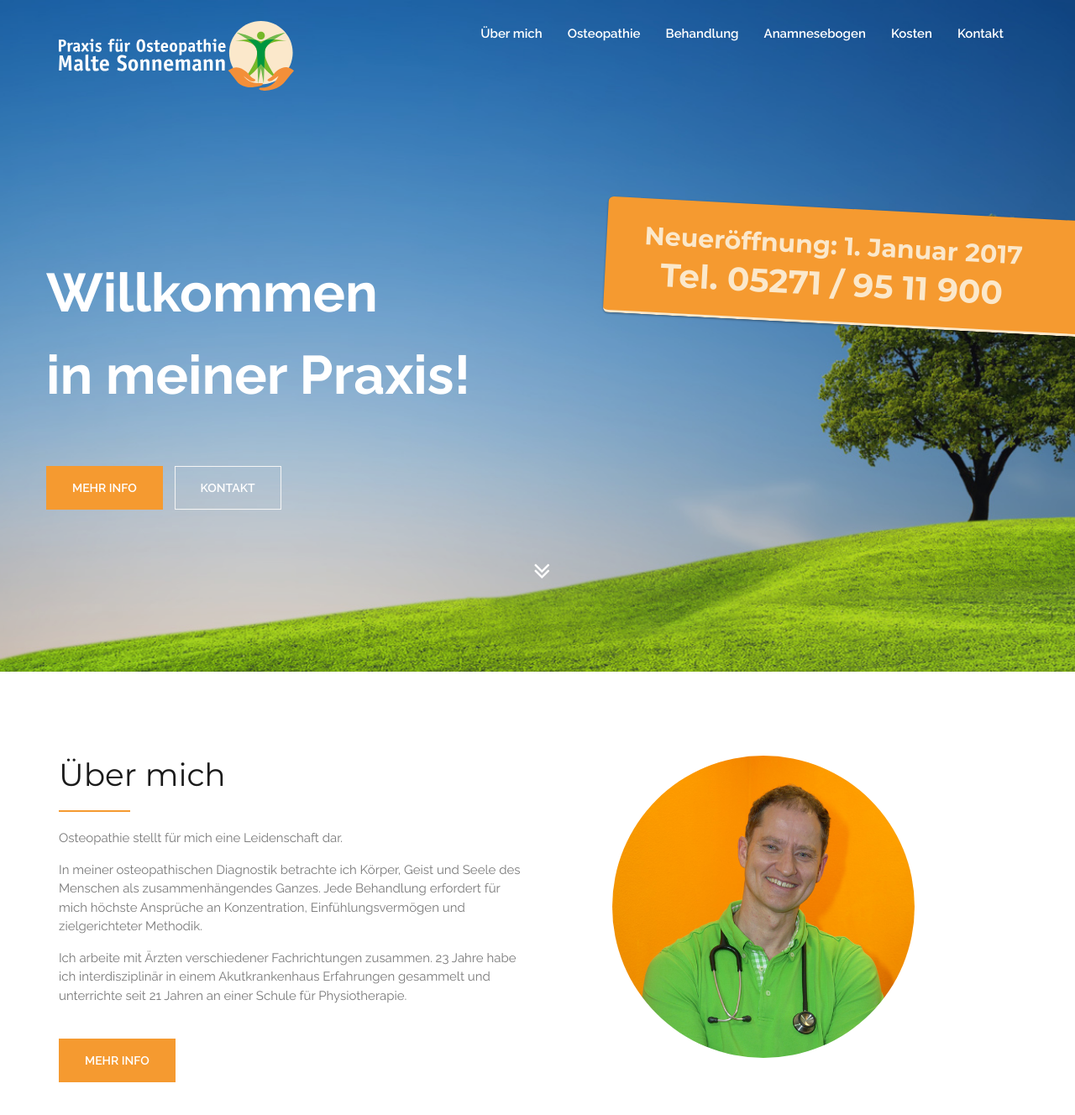
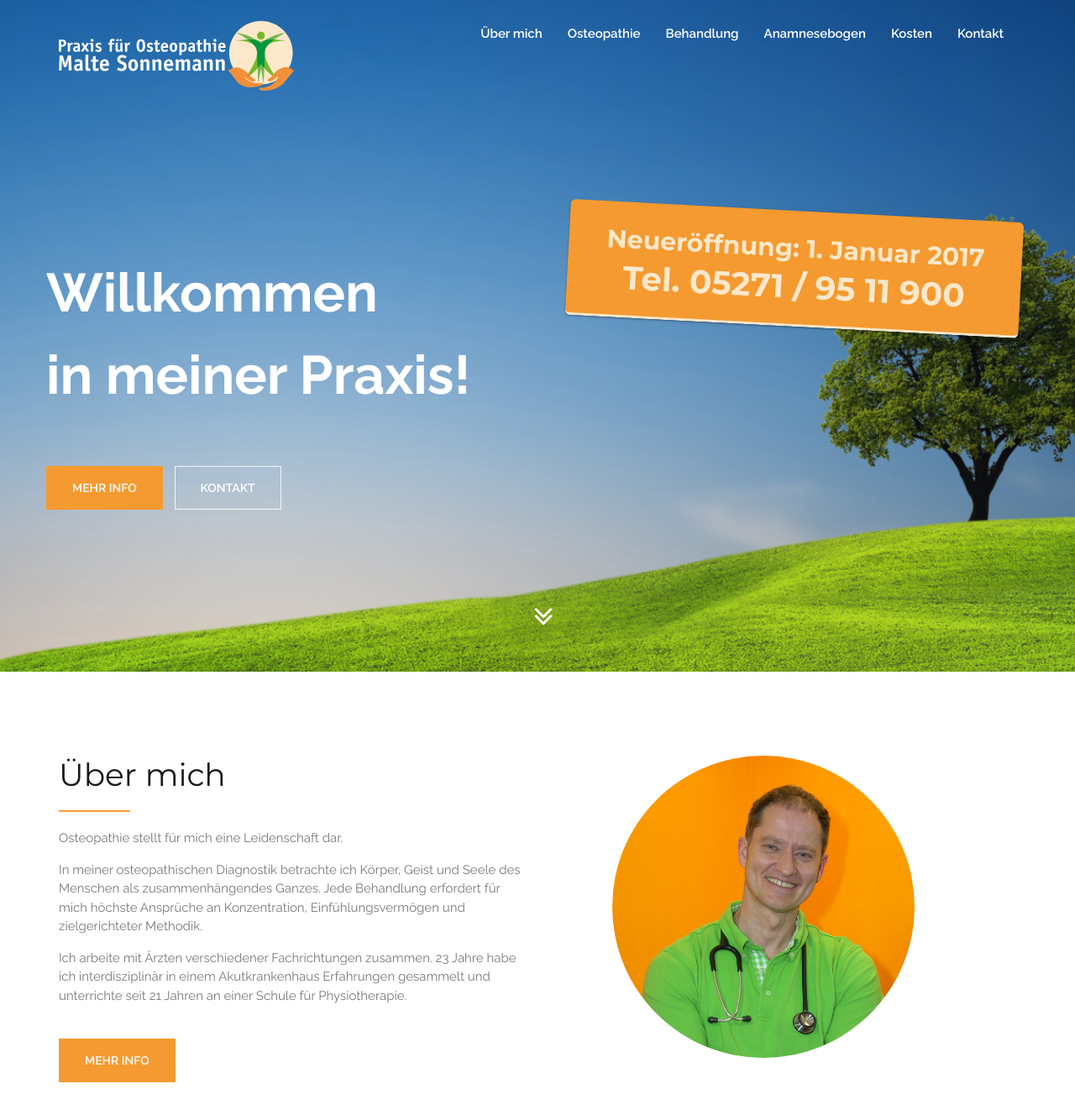
Before and after one commit to larzknoke/sonnemann, a Jekyll site: the page built from index.html, in a window 1280 px wide and 1400 px high. Shown: the top 1328 px of the window at 84% size. Built offline with Jekyll 4.4.1, drawn with Linux system fonts in a browser that asks for light colours.

Commit message:
responsive

```diff
--- a/assets/css/style.scss
+++ b/assets/css/style.scss
@@ -1974,9 +1974,9 @@
     right: 0;
     margin-left: auto;
     margin-right: auto;
-    bottom: 140px;
+    bottom: 10%;
     width: 10px;
-    font-size: 2.5vw;
+    font-size: 2.5rem;
     color: white;
     z-index: 11;
     opacity: 1;
@@ -2024,12 +2024,11 @@
   background-color: $orange_dunkel;
   color: $orange_hell;
   top: 30%;
-  right: -8%;
+  right: 5%;
   text-align: center;
   font-weight: bold;
   font-size: 2rem;
   padding: 2rem 3rem;
-  padding-right: 13%;
   transform: rotate(3deg);
   box-shadow: 0 1px 3px rgba(0,0,0,0.12), 0 1px 2px rgba(0,0,0,0.24);
   transition: all 0.3s cubic-bezier(.25,.8,.25,1);
@@ -2041,3 +2040,44 @@
     line-height: 2rem;
   }
 }
+@media screen and (max-width: 1024px) {
+  .bumper {
+    top: 20%;
+    font-size: 1.5rem;
+    padding: 1.5rem;
+
+    p {
+      font-size: 1.5rem !important;
+      line-height: 1rem;
+    }
+  }
+}
+
+@media screen and (max-width: 768px) {
+
+    .main_home {
+      padding-top: 200px;
+      padding-bottom: 150px;
+
+      h1 {
+          font-size: 2rem;
+          line-height: 3rem;
+      }
+    }
+
+    .bumper {
+      top: 22%;
+      font-size: 1rem;
+      padding: 1rem;
+
+      p {
+        font-size: 1rem !important;
+        line-height: .7rem;
+      }
+    }
+
+    .service_item {
+      margin-top: 50px;
+    }
+
+}
--- a/assets/js/main.js
+++ b/assets/js/main.js
@@ -205,15 +205,15 @@
 
   $window.scroll(function() {
     var translate = $window.scrollTop()
-    $('.navbar').css({transform: 'translateY(-' + translate / 5 + '%)'});
-    $('.home_text').css({transform: 'translateY(-' + translate / 20 + '%)'});
-    $('.home_btns').css({transform: 'translateY(-' + translate / 10 + '%)'});
+    $('.no-touch .navbar').css({transform: 'translateY(-' + translate / 5 + '%)'});
+    $('.no-touch .home_text').css({transform: 'translateY(-' + translate / 20 + '%)'});
+    $('.no-touch .home_btns').css({transform: 'translateY(-' + translate / 10 + '%)'});
     // $('.bumper').css({transform: 'translateY(-' + translate / 10 + '%) rotate(3deg)'});
 
   if ($window.scrollTop() >= distance) {
-    $('.navbar').css({transform: 'translateY(0%)', transition: 'all 600ms ease-in-out'});
+    $('.no-touch .navbar').css({transform: 'translateY(0%)', transition: 'all 600ms ease-in-out'});
   } else {
-    $('.navbar').css({transition: 'none'});
+    $('.no-touch .navbar').css({transition: 'none'});
   }
 
   });
--- a/index.html
+++ b/index.html
@@ -220,7 +220,7 @@
 
                                 </div>
                             </div>
-                            <div class="row">
+                            <div class="col-md-12">
 
                               <div class="col-md-5 col-md-offset-1  wow fadeInRight animated ">
                                   <div class="service_item">
@@ -250,7 +250,7 @@
                                   </div>
                               </div>
                           </div>
-                          <div class="row m-top-100">
+                          <div class="col-md-12 m-top-100">
 
                             <div class="col-md-5 col-md-offset-1 wow fadeInRight animated">
                                 <div class="service_item">
```
